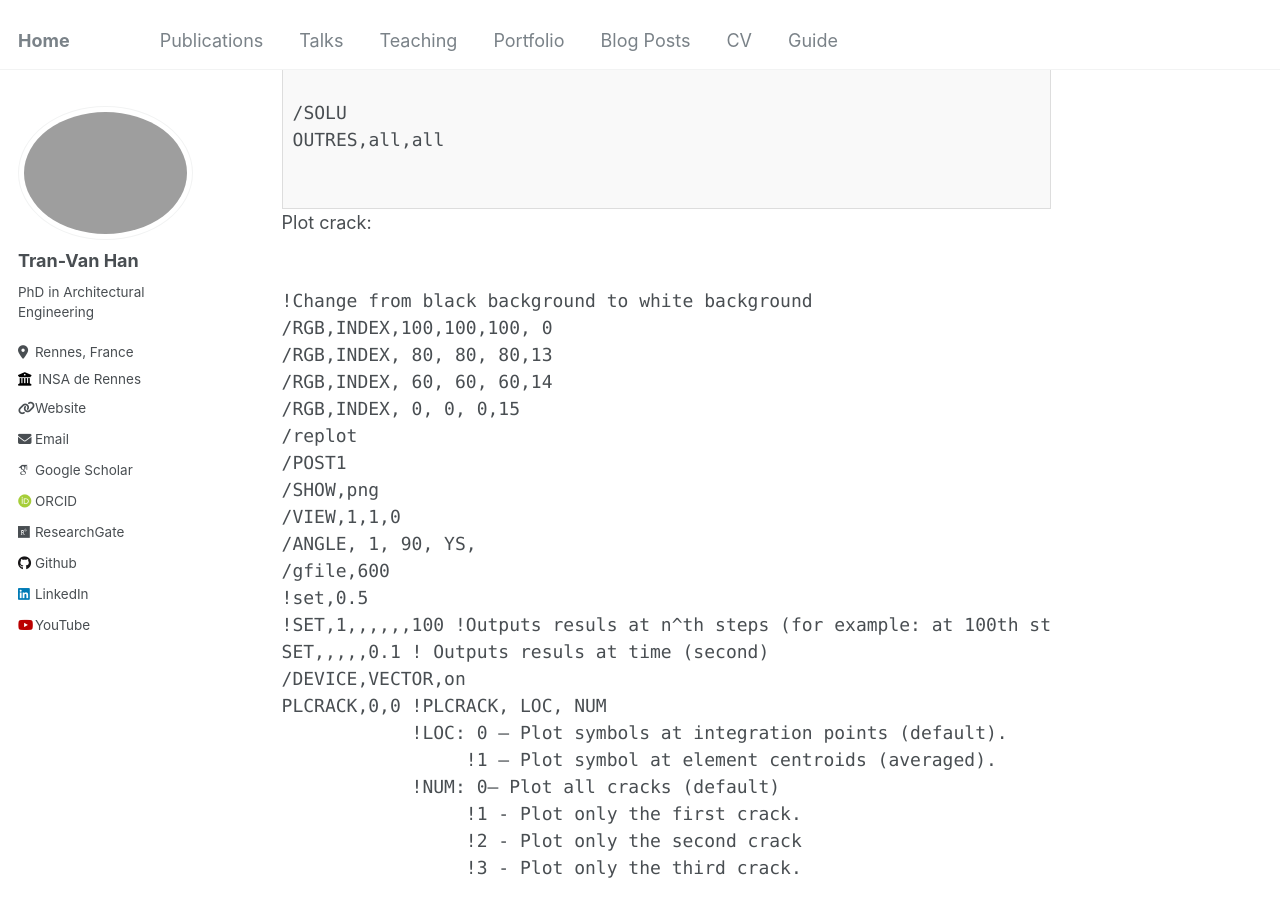
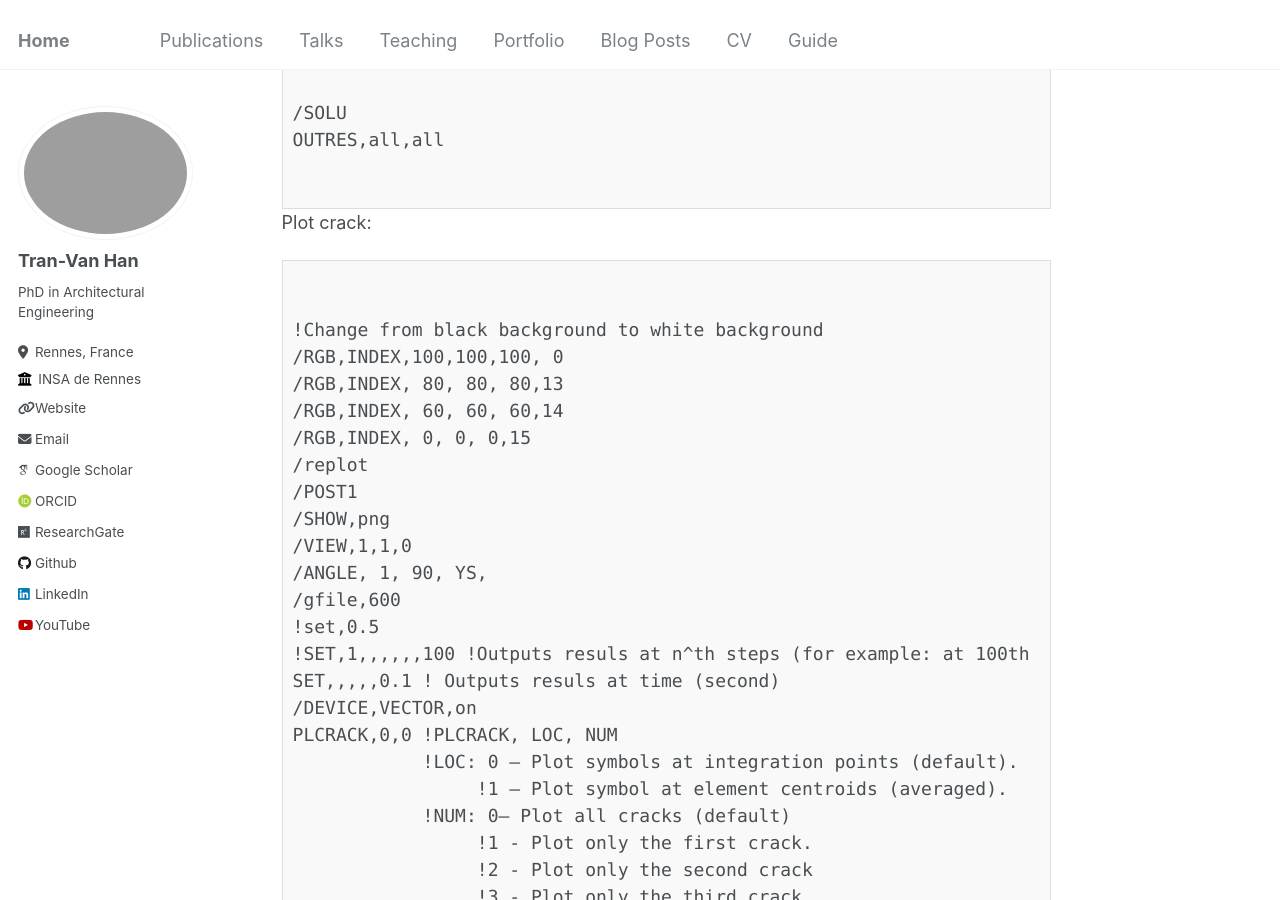
Before and after one commit to tranhan1405/tranhan1405.github.io, a Jekyll site: the page built from _posts/2025-02-09-ansys-bond-sli.md, in a window 1280 px wide and 900 px high, scrolled down 1758 px. Built offline with Jekyll 4.4.1, drawn with Linux system fonts in a browser that asks for light colours; some web fonts are replaced.

Commit message:
Update 2025-02-09-ansys-bond-sli.md

```diff
--- a/_posts/2025-02-09-ansys-bond-sli.md
+++ b/_posts/2025-02-09-ansys-bond-sli.md
@@ -55,7 +55,8 @@ OUTRES,all,all
   </div>
 
 Plot crack:
-<pre><code class="language-apdl">
+<div style="border: 1px solid #ddd; padding: 10px; background-color: #f9f9f9;">
+  <pre><code>
 !Change from black background to white background
 /RGB,INDEX,100,100,100, 0
 /RGB,INDEX, 80, 80, 80,13
@@ -78,4 +79,5 @@ PLCRACK,0,0 !PLCRACK, LOC, NUM
                  !1 - Plot only the first crack.
                  !2 - Plot only the second crack
                  !3 - Plot only the third crack.
-</code></pre>
+ </code></pre>
+  </div>
```
